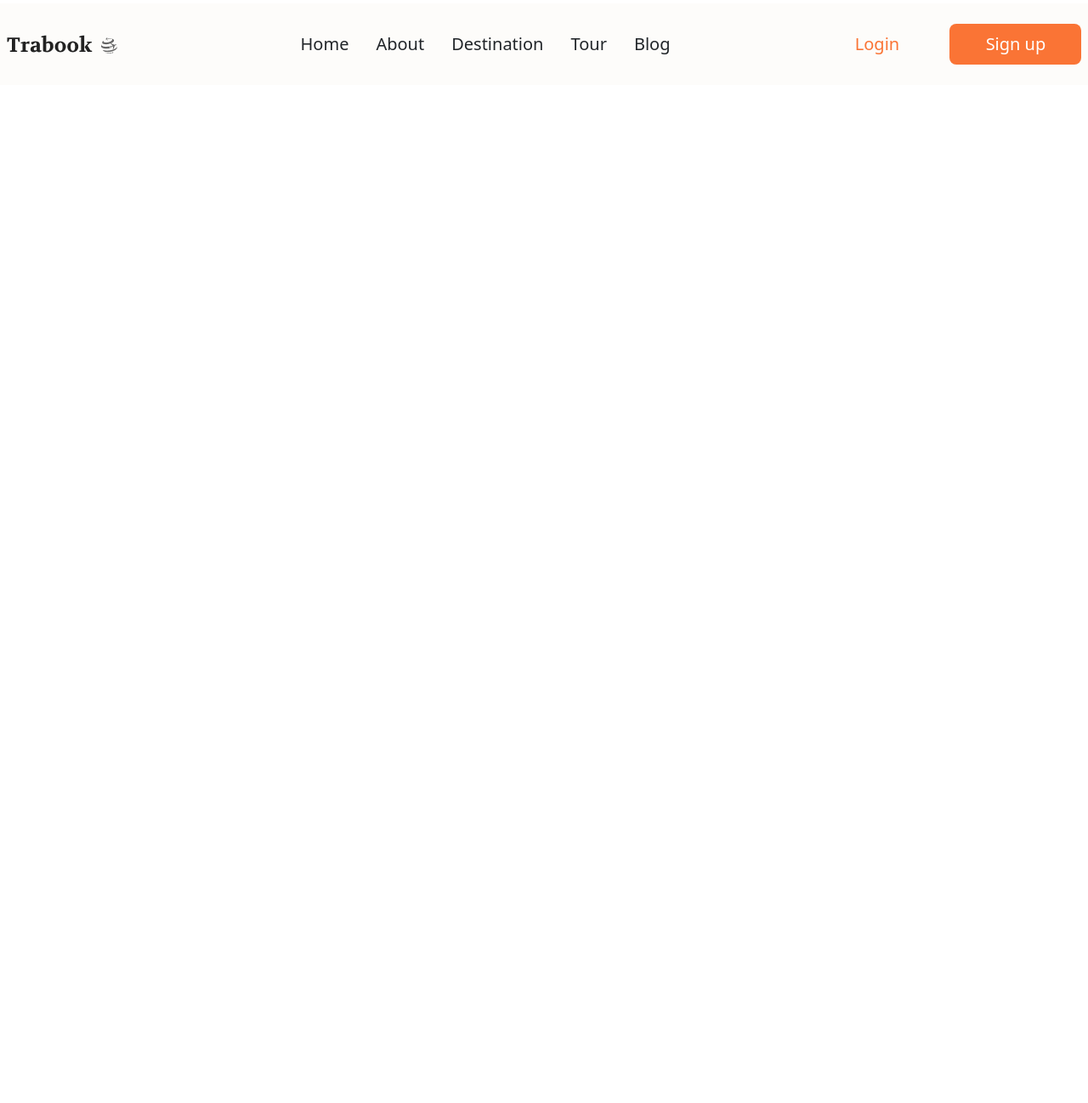
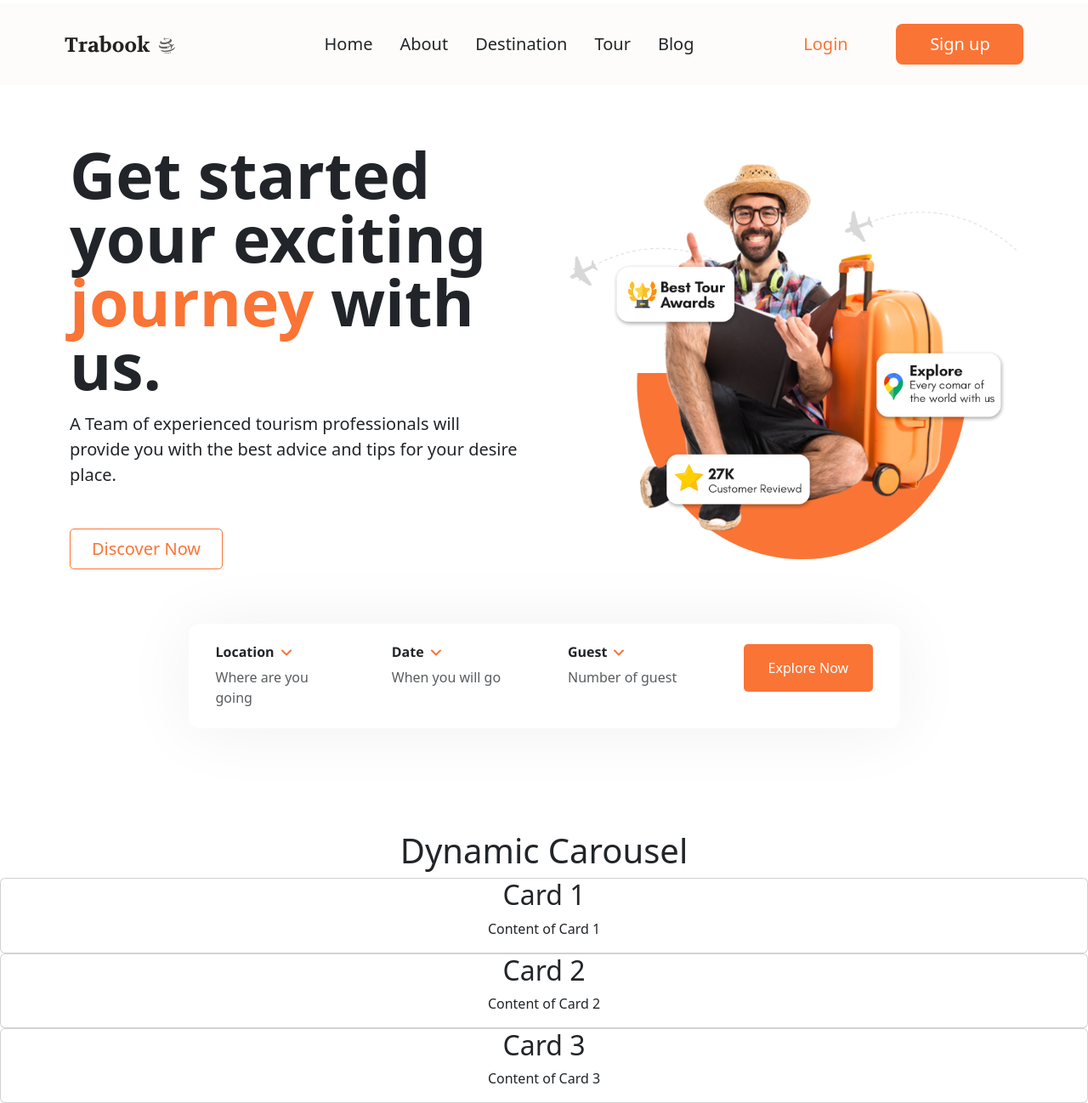
Before and after one commit to Juanflpz/Trabook-Responsive-Project, a React (Create React App) app: page / in a window 1280 px wide. Shown: the whole page at 85% size. Before the commit the page ends 800 px from the top, so only its background shows below. Built offline with nearby package versions, Linux system fonts and the light colour scheme; the HTML template or start-up script is replaced by a standard one.

Commit message:
feat(0): :sparkles: GetStarted working well

```diff
--- a/package.json
+++ b/package.json
@@ -36,5 +36,8 @@
       "last 1 firefox version",
       "last 1 safari version"
     ]
+  },
+  "devDependencies": {
+    "@babel/plugin-proposal-private-property-in-object": "^7.21.11"
   }
 }
--- a/src/App.js
+++ b/src/App.js
@@ -1,10 +1,19 @@
 //import logo from './logo.svg';
 import './App.css';
 import Component from './Component';
-import Navbar from "./Components/Navbar.jsx";
-import navbarData from "./Props/NavbarProps.js";
+import Navbar from './Components/Navbar.jsx';
+import Carousel from './Components/Carousel.jsx';
+import navbarData from './Props/NavbarProps.js';
+import GetStarted from './Components/GetStarted.jsx';
+import getStartedData from './Props/GetStartedProps.js'
 
 function App() {
+  const cards = [
+    { id: 1, title: 'Card 1', content: 'Content of Card 1' },
+    { id: 2, title: 'Card 2', content: 'Content of Card 2' },
+    { id: 3, title: 'Card 3', content: 'Content of Card 3' },
+  ];
+
   return (
     <div className='App'>
       <Navbar
@@ -17,9 +26,13 @@ function App() {
         a1={navbarData.a1}
         a2={navbarData.a2}
       />
+      <GetStarted image = {getStartedData.image1}/>
+      <h1>Dynamic Carousel</h1>
+      <Carousel cards={cards} />
     </div>
   );
 }
+
 //<img src={logo} className="App-logo" alt="logo" />
 
 /*
--- /dev/null
+++ b/src/Components/Carousel.jsx
@@ -0,0 +1,16 @@
+import React from 'react';
+
+const Carousel = ({ cards }) => {
+    return (
+        <div className="carousel">
+            {cards.map(card => (
+                <div key={card.id} className="card">
+                    <h2>{card.title}</h2>
+                    <p>{card.content}</p>
+                </div>
+            ))}
+        </div>
+    );
+};
+
+export default Carousel;
--- a/src/Components/GetStarted.jsx
+++ b/src/Components/GetStarted.jsx
@@ -1,17 +1,17 @@
 import React from 'react'
 import '../styles/GetStarted.css'
 
-export default function GetStarted() {
+export default function GetStarted(props) {
     return (
         <section id="get-started">
             <div className="container col-xxl-8">
                 <div className="row flex-lg-row-reverse align-items-center g-5 py-5">
                     <div className="col-10 col-sm-8 col-lg-6">
-                        <img src="../images/img/Traveler.png" className="traveler-img d-block mx-lg-auto img-fluid" loading="lazy" alt="Traveler"/>
+                        <img src={require(`../images/img/${props.image}`)} className="traveler-img d-block mx-lg-auto img-fluid" loading="lazy" alt="Traveler"/>
                     </div>
                     <div className="col-lg-6">
-                        <h1 className="display-5 fw-bold lh-1 mb-3" id="title">Get started your exciting<span className="orange-color">journey</span> with us.</h1>
-                        <p className="lead">A Team of experienced tourism professionals will provide you with the best advice and tips for your desire place.</p>
+                        <h1 className="display-5 fw-bold lh-1 mb-3 text-start" id="title">Get started your exciting <span className="orange-color">journey</span> with us.</h1>
+                        <p className="lead text-start">A Team of experienced tourism professionals will provide you with the best advice and tips for your desire place.</p>
                         <div className="d-grid gap-2 d-md-flex justify-content-md-start mt-5">
                             <button type="button" className="btn btn-primary btn-lg px-4 me-md-2" id="btn-discover">
                                 Discover Now
@@ -25,36 +25,36 @@ export default function GetStarted() {
                     <div className="card w-75 align-items-center px-3 py-2" id="floating-card">
                         <div className="row">
                             <div className="col-lg">
-                                <div className="card-body">
+                                <div className="card-body row text-start">
                                     <div className="d-flex align-items-center">
                                         <h6 className="card-title">Location</h6>
                                         <svg className="mx-2 mb-2" xmlns="http://www.w3.org/2000/svg" width="12" height="8" viewBox="0 0 12 8" fill="none">
                                             <path d="M1 1.5L6 6.5L11 1.5" stroke="#FA7436" stroke-width="2" stroke-linecap="round" stroke-linejoin="round" />
                                         </svg>
                                     </div>
-                                    <p className="card-text">Where are you going</p>
+                                    <p className="card-text text-muted">Where are you going</p>
                                 </div>
                             </div>
                             <div className="col-lg">
-                                <div className="card-body row">
+                                <div className="card-body row text-start">
                                     <div className="d-flex align-items-center">
                                         <h6 className="card-title">Date</h6>
                                         <svg className="mx-2 mb-2" xmlns="http://www.w3.org/2000/svg" width="12" height="8" viewBox="0 0 12 8" fill="none">
                                             <path d="M1 1.5L6 6.5L11 1.5" stroke="#FA7436" stroke-width="2" stroke-linecap="round" stroke-linejoin="round" />
                                         </svg>
                                     </div>
-                                    <p className="card-text">When you will go</p>
+                                    <p className="card-text text-muted">When you will go</p>
                                 </div>
                             </div>
                             <div className="col-lg">
-                                <div className="card-body row">
+                                <div className="card-body row text-start">
                                     <div className="d-flex align-items-center">
                                         <h6 className="card-title">Guest</h6>
                                         <svg className="mx-2 mb-2" xmlns="http://www.w3.org/2000/svg" width="12" height="8" viewBox="0 0 12 8" fill="none">
                                             <path d="M1 1.5L6 6.5L11 1.5" stroke="#FA7436" stroke-width="2" stroke-linecap="round" stroke-linejoin="round" />
                                         </svg>
                                     </div>
-                                    <p className="card-text">Number of guest</p>
+                                    <p className="card-text text-muted">Number of guest</p>
                                 </div>
                             </div>
                             <div className="col-lg d-flex justify-content-end">
@@ -69,17 +69,16 @@ export default function GetStarted() {
         </section>
     )
     /*
-    <section id="get-started">
+        <section id="get-started">
             <div className="container">
                 <div className="row">
-                    <div className="col-md-6" style="margin-top: 80px;">
+                    <div className="title col-md-6">
                         <h1 style="font-size: 75px;">Get started your exciting <span className="orange-color">journey </span>with us.</h1>
                         <p className="mb-4 mt-5 text-muted" style="font-size: 25px">A Team of experienced tourism professionals will<br/>provide you with the best advice and tips for your<br/>desired place.</p>
                         <a href="#" id="btn-discover" className="mt-5 btn btn-lg">Discover now</a>
                     </div>
                     <div className="position-relative ms-0 col-md-6" style="margin-left: 10px; margin-top: 80px;">
-                        <img src={require(`../images/img/${props.image}`)} className="img-fluid" alt="main-img-background"/>
-                        <img src={require(`../images/img/${props.image}`)} className="overlay-image" alt="main-img"/>
+                    <img src={require(`../images/img/${props.image}`)} className="traveler-img d-block mx-lg-auto img-fluid" loading="lazy" alt="Traveler-img"/>
                     </div>
                 </div>
                 <div  style="margin-bottom: 100px;">
@@ -130,5 +129,5 @@ export default function GetStarted() {
                 </div>
             </div>
         </section>
-         */
+        */
 }
--- a/src/Props/GetStartedProps.js
+++ b/src/Props/GetStartedProps.js
@@ -1,6 +1,5 @@
 const data = {
-    image1: 'Main.png',
-    image2: 'Background-main.png',
+    image1: 'Traveler.png',
 };
 
 export default data;
--- a/src/styles/GetStarted.css
+++ b/src/styles/GetStarted.css
@@ -13,7 +13,7 @@
 }
 
 #title {
-    font-size: 8vh;
+    font-size: 75px;
 }
 
 #btn-discover {
@@ -29,8 +29,8 @@
 }
 
 .traveler-img{
-    width:"700";
-    height:"500";
+    width: 700;
+    height: 500;
 }
 
 #floating-card {
@@ -53,3 +53,8 @@
     color: #fa7436;
     border: 1px solid #fa7436;
 }
+
+.card-title {
+    font-family: "Segoe UI", Tahoma, Geneva, Verdana, sans-serif;
+    font-weight: bold;
+}
--- a/src/styles/Navbar.css
+++ b/src/styles/Navbar.css
@@ -1,23 +1,22 @@
 .logo-nav {
-    margin-right: 200px;
+    margin-right: 20vh;
 }
 
 nav {
-    height: 13%;
     background-color: #FDFCFA;
 }
 
 .sign-up {
-    margin-left: 150px;
+    margin-left: 8vh;
 }
 
 #btn-signup {
     background-color: #FA7435;
     color: white;
-    width: 155px;
+    width: 150px;
 }
 
 #btn-login {
     color: #FA7435;
-    width: 155px;
+    width: 150px;
 }
```
Also changed, not shown: 1 other file (tests, documents, lock files or other folders).
